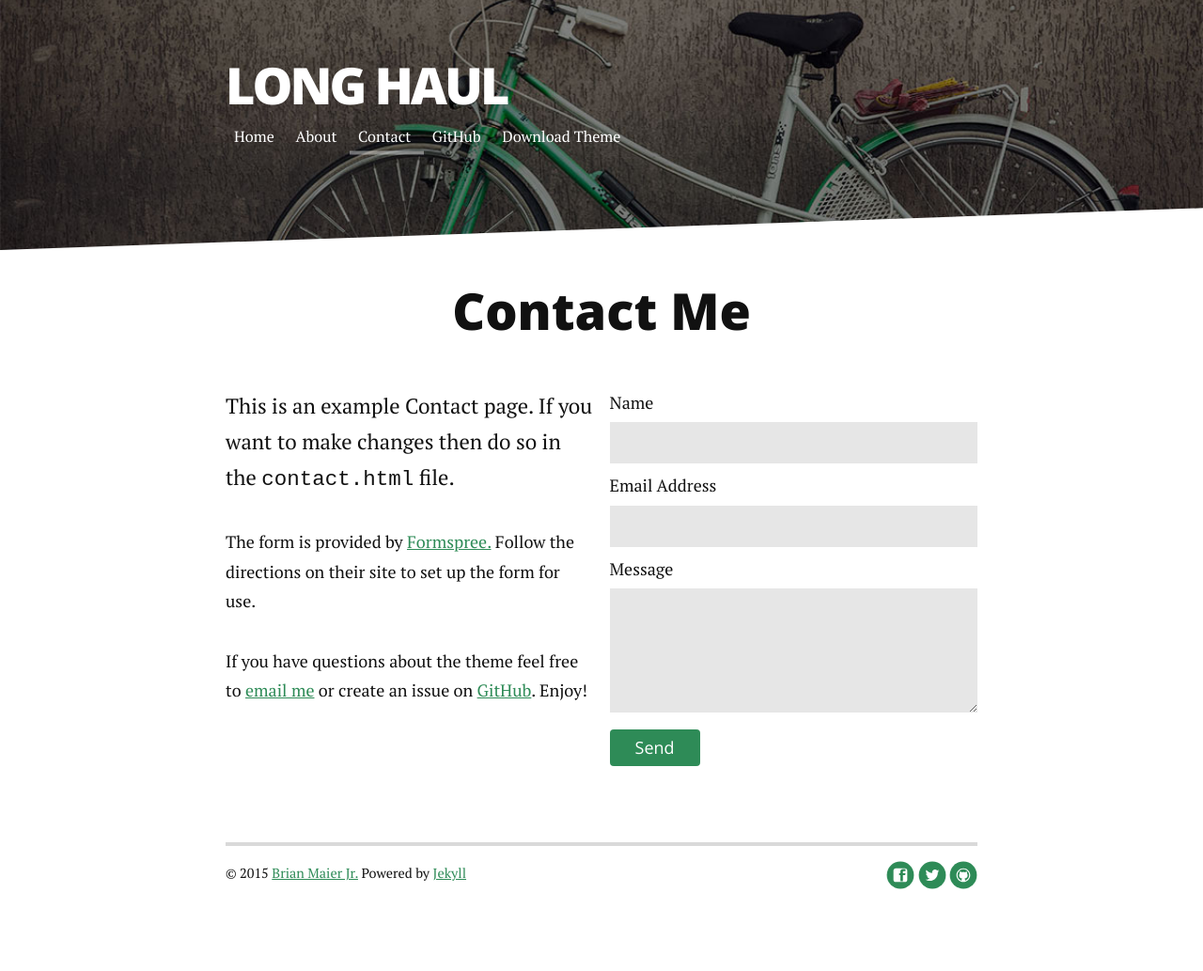
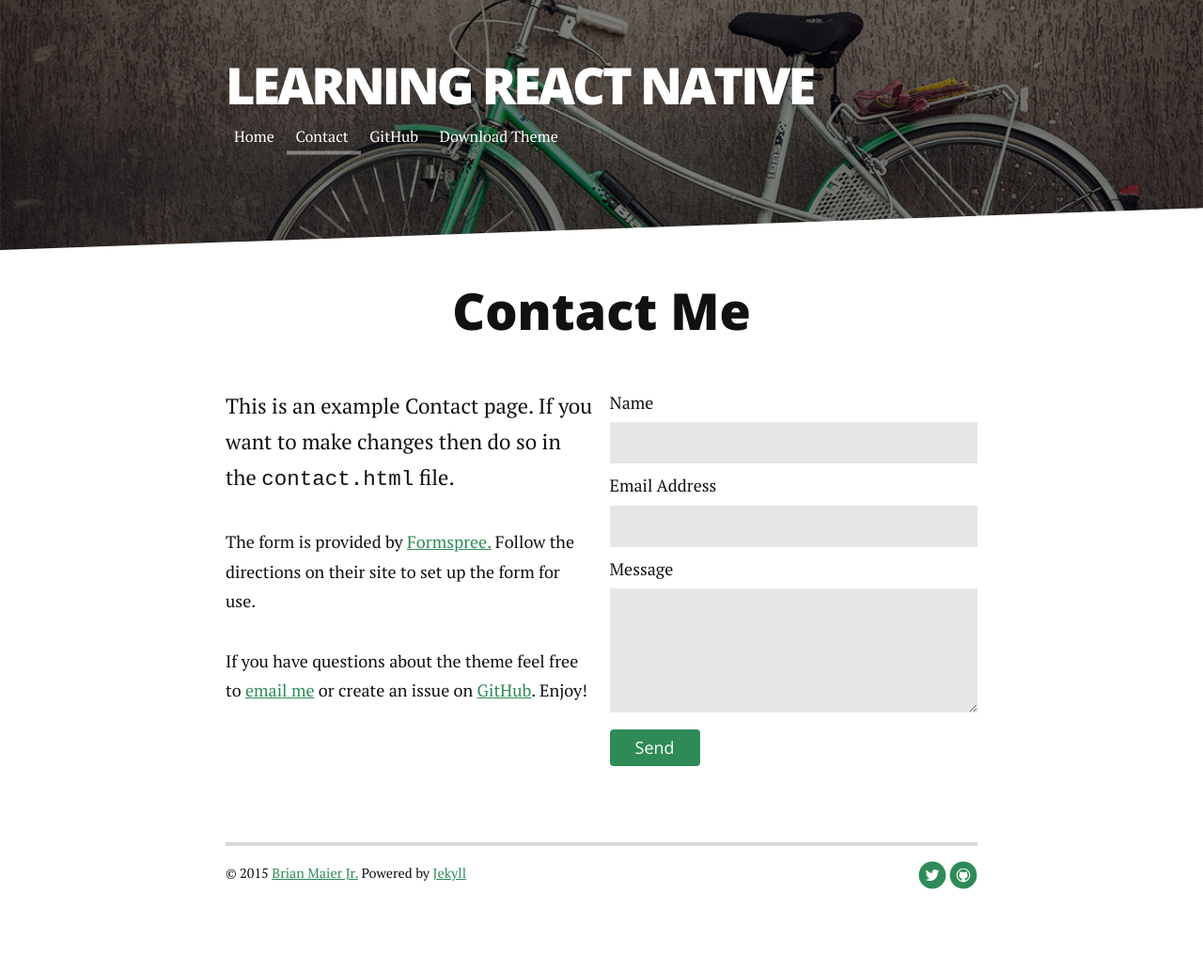
Before and after one commit to bonniee/lrn-site, a Jekyll site: the page built from contact.md, in a window 1280 px wide. Shown: the whole page at 94% size. Built offline with Jekyll 4.4.1, drawn with Linux system fonts in a browser that asks for light colours; nearby versions of some CDN libraries; Markdown is read by kramdown in place of the engine named in the settings; part of the change alters nothing that is shown.

```diff
--- a/_config.yml
+++ b/_config.yml
@@ -1,5 +1,5 @@
-title: Long Haul
-description: Long Form Jekyll theme built with SASS / COMPASS / SUSY
+title: Learning React Native
+description: Resources, articles, and updates for Learning React Native
 
 url: http://brianmaierjr.github.com/long-haul
 baseurl: ""
@@ -13,15 +13,12 @@ paginate: 5
 navigation:
  - title: Home
    url: /index.html
- - title: About
-   url: /about
  - title: Contact
    url: /contact
 
 social:
-   github: brianmaierjr
-   twitter: brianmaierjr
-   facebook: brianmaierjr
-   email: brimaidesigns@gmail.com
+   github: bonniee
+   twitter: brindelle
+   email: contact@learningreactnative.com
 
-google_analytics: "UA-58263416-1"
+google_analytics: ""
```
Also changed, not shown: _example_posts/2014-12-10-test-post.markdown (renamed from _posts/2014-12-10-test-post.markdown), _example_posts/2014-12-11-image-in-post.markdown (renamed from _posts/2014-12-11-image-in-post.markdown), _example_posts/2014-12-12-figure-with-caption.markdown (renamed from _posts/2014-12-12-figure-with-caption.markdown), _example_posts/2014-12-13-code-snippet.markdown (renamed from _posts/2014-12-13-code-snippet.markdown), _example_posts/2014-12-14-featured-image.markdown (renamed from _posts/2014-12-14-featured-image.markdown), _example_posts/2014-12-15-example-post-formatting.markdown (renamed from _posts/2014-12-15-example-post-formatting.markdown).
